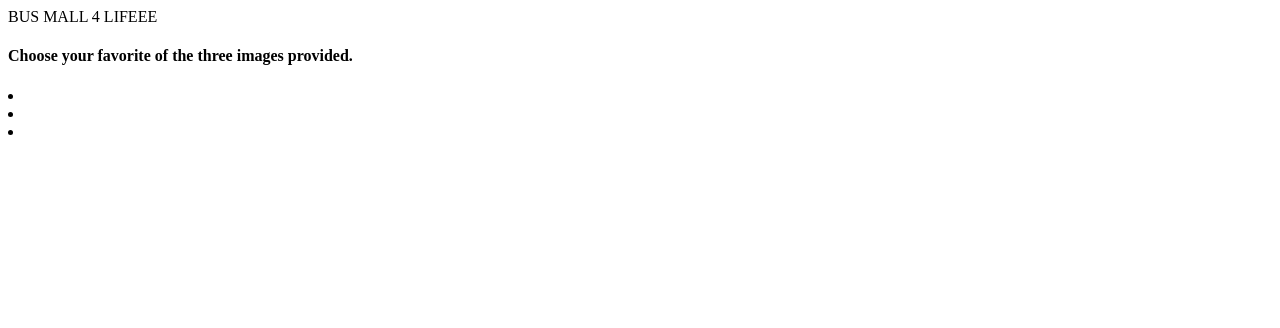
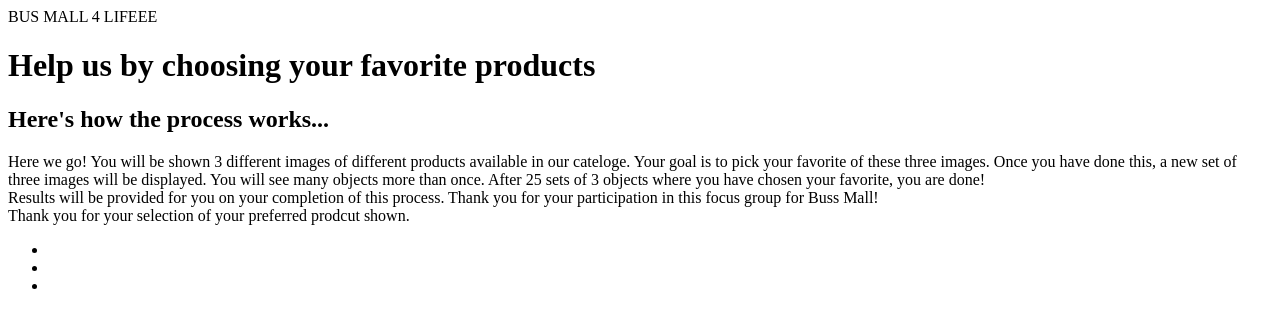
Before and after one commit to AaronEdwardGlenn/buss-mall, a plain HTML site: page index.html in a window 1280 px wide. Drawn offline with Linux system fonts and the light colour scheme.

Commit message:
HTML first draft

```diff
--- a/index.html
+++ b/index.html
@@ -6,26 +6,40 @@
     <meta name="viewport" content="width=device-width, initial-scale=1.0">
     <meta http-equiv="X-UA-Compatible" content="ie=edge">
     <link rel="stylesheet" href="style.css">
-    <title>Bus Mall</title>
+    <title>Bus Mall Survey</title>
 </head>
 
 <body>
 
-    <header>BUS MALL 4 LIFEEE</header>
+    <section>BUS MALL 4 LIFEEE</section>
 
-        <h4>Choose your favorite of the three images provided.</h1>
-<section id = 'prodcut-options'
-    <ul>
-        <li = 'radio'= "product 1">
+        <h1>Help us by choosing your favorite products</h1>
+<h2>Here's how the process works...</h2>
+
+<article>Here we go! You will be shown 3 different images of different products available in our cateloge. Your goal is to pick your favorite of these three images. Once you have done this, a new set of three images will be displayed. You will see many objects more than once. After 25 sets of 3 objects where you have chosen your favorite, you are done!
+</article>
+
+<article>Results will be provided for you on your completion of this process. Thank you for your participation in this focus group for Buss Mall!
+</article>
+
+
+<section id = 'prodcut-options'>
+
+    <div class = 'thanks'>
+        Thank you for your selection of your preferred prodcut shown.
+    </div>
+
+<ul>
+        <li id= "product 1" src= "">
         </li>
-        <li id= "product 2">
+        <li id= "product 2" src= "">
         </li>
-        <li id= "product 3">
+        <li id= "product 3" src= "">
         </li>
 
     </ul>
 
-
+    </section>
     <script type="module" src="app.js"></script>
 </body>
 
```
